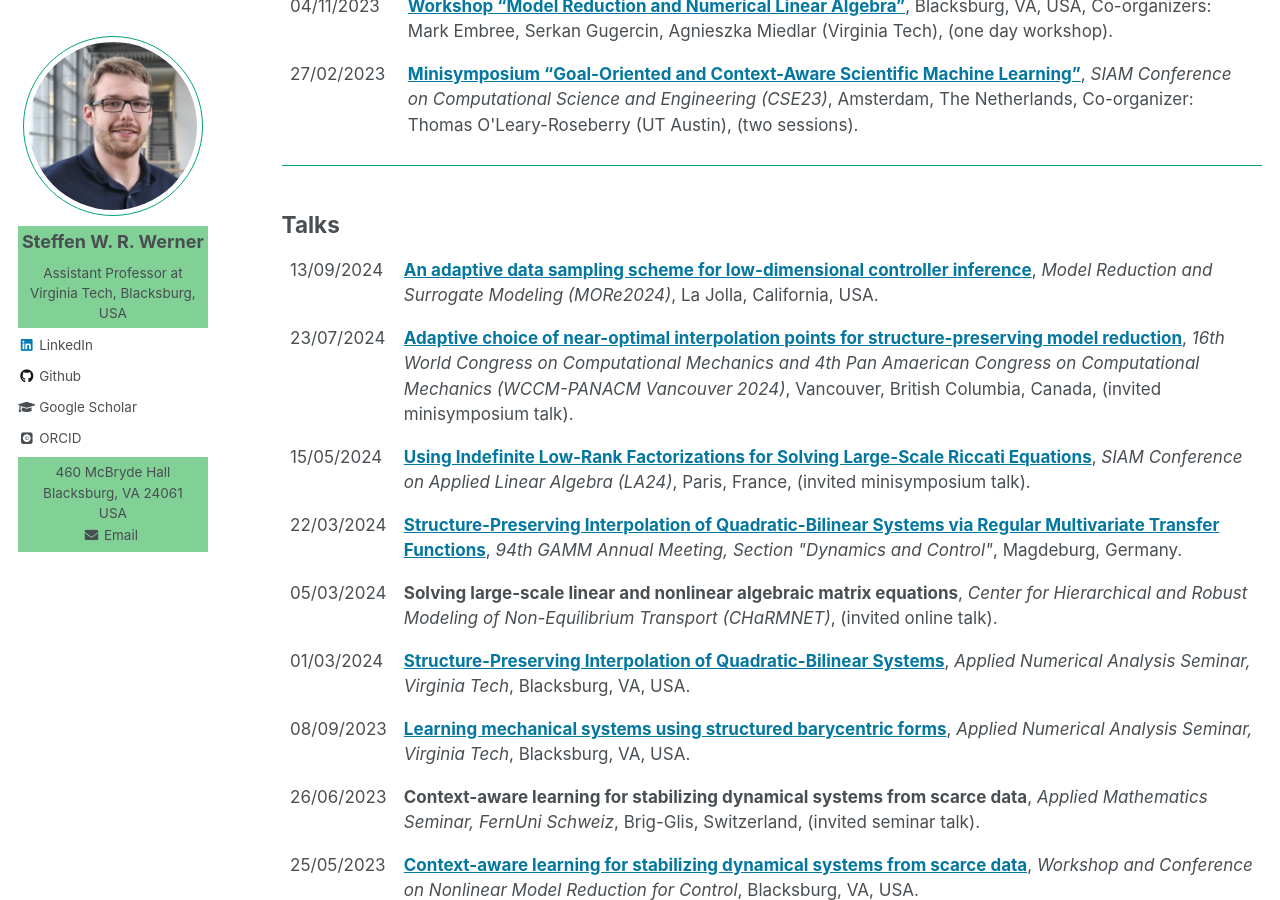
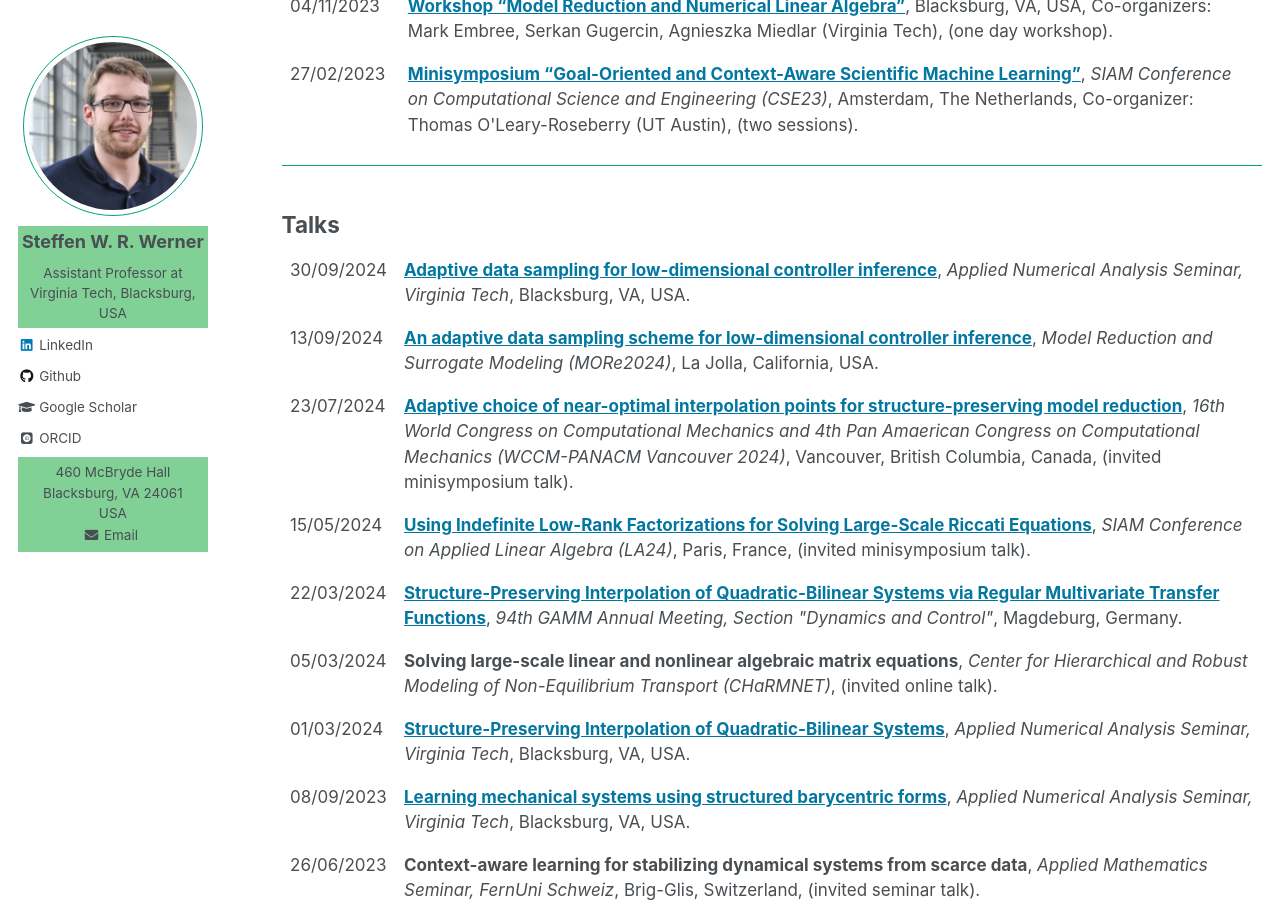
Before and after one commit to ninsteve/ninsteve.github.io, a Jekyll site: the page built from _pages/conferences.md, in a window 1280 px wide and 900 px high, scrolled down 1057 px. Built offline with Jekyll 4.4.1, drawn with Linux system fonts in a browser that asks for light colours; nearby versions of some CDN libraries; some web fonts are replaced.

Commit message:
Added talk.

```diff
--- a/_pages/conferences.md
+++ b/_pages/conferences.md
@@ -92,6 +92,15 @@ author_profile: true
 ## <a name="talks"></a>Talks ##
 
 <table class="eventtable">
+  <tr>
+    <td style="width:8%"> 30/09/2024 </td>
+    <td>
+    <strong><a target="blank_" href="https://seminar.math.vt.edu/ana/">Adaptive
+    data sampling for low-dimensional controller inference</a></strong>,
+    <i>Applied Numerical Analysis Seminar, Virginia Tech</i>,
+    Blacksburg, VA, USA.<br>
+    </td>
+  </tr>
   <tr>
     <td style="width:8%"> 13/09/2024 </td>
     <td>
```
Also changed, not shown: 1 other file.
